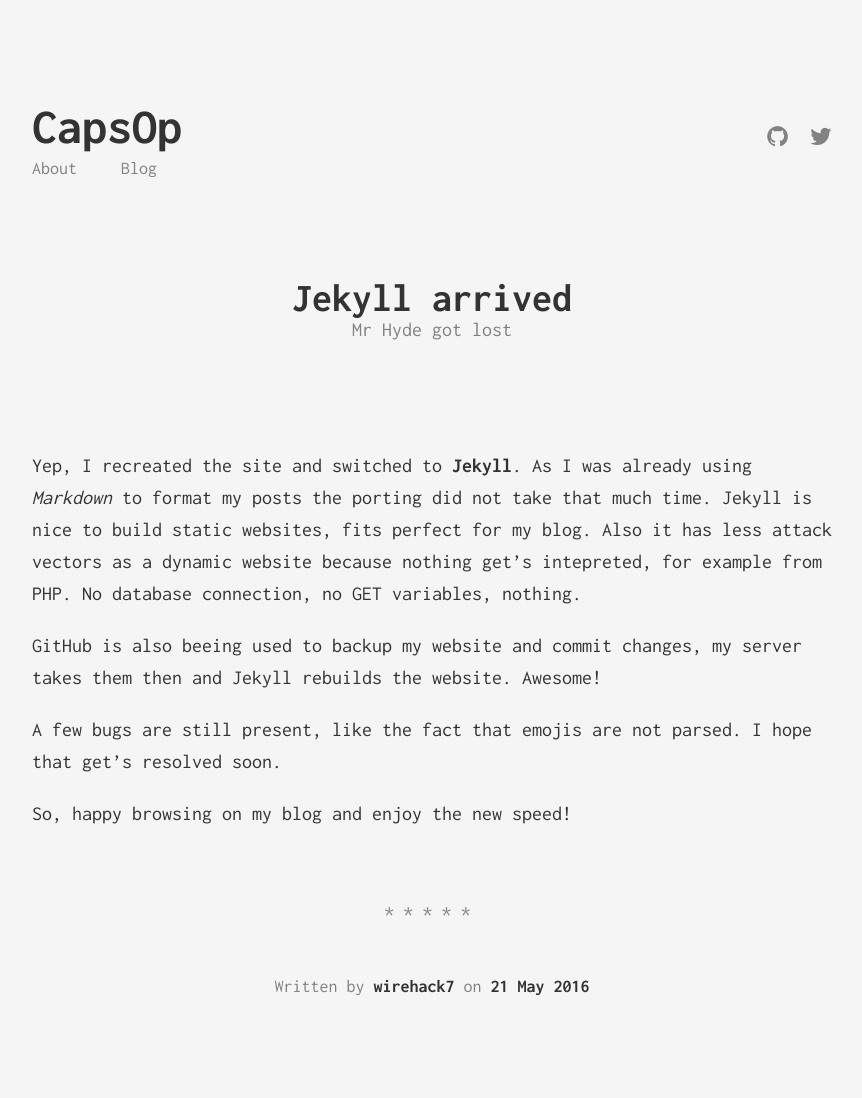
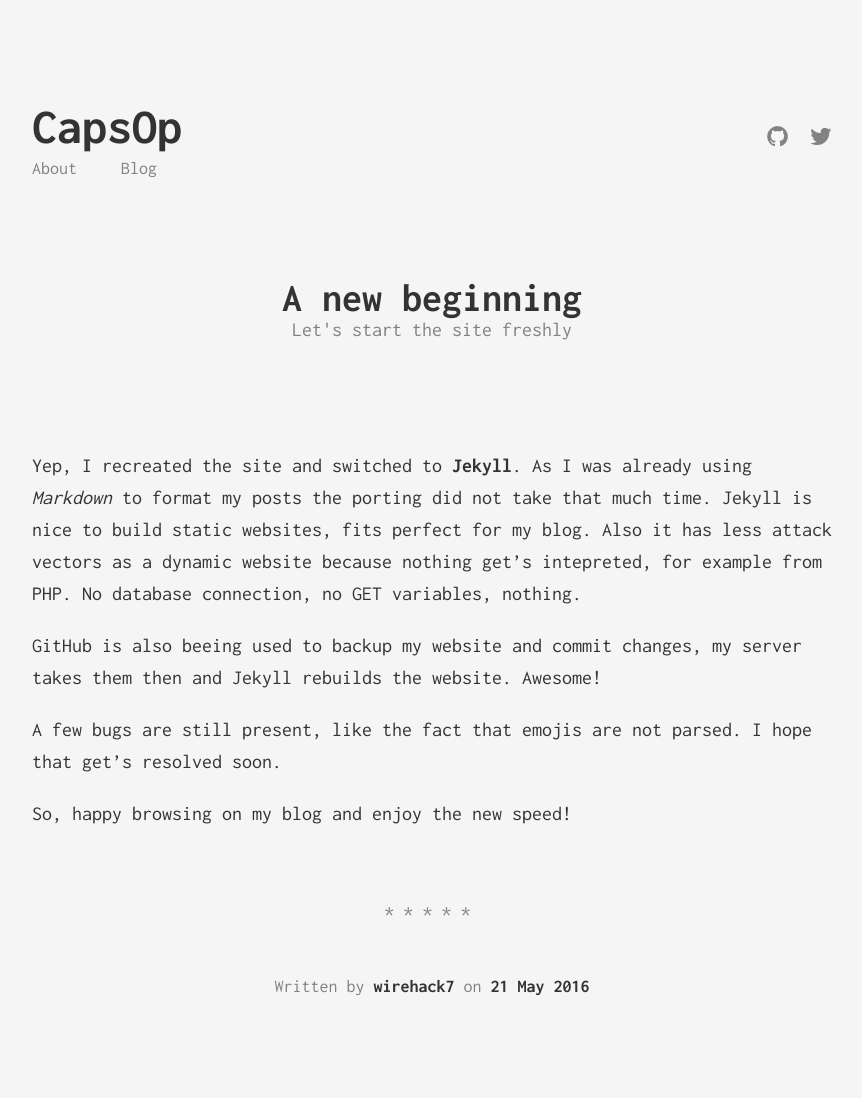
Before and after one commit to wirehack7/capsop.com, a Jekyll site: the page built from _posts/2016-05-21-jekyll.markdown, in a window 1280 px wide. Shown: the whole page, without its empty margins (208-1070 px from the left). Built offline with Jekyll 4.4.1, drawn with Linux system fonts in a browser that asks for light colours; comment, search, counter and statistics services are not loaded.

Commit message:
no message

```diff
--- a/_posts/2014-11-07-beginning.markdown
+++ b/_posts/2014-11-07-beginning.markdown
@@ -3,7 +3,7 @@
 title:  "A new beginning"
 subtitle: "Let's start the site freshly"
 date:   2014-11-07 03:41:23
-category: itsec
+category: personal
 ---
 
 Today I am starting my new blog. I had to reinstall the server because of a OS fail and had no backup from my old blog. So I have to start again from the beginning. This time with an own, hand crafted design. I hope you are enyoing it.
--- a/_posts/2016-05-21-welcome-to-jekyll.markdown
+++ b/_posts/2016-05-21-jekyll.markdown
@@ -1,10 +1,11 @@
 ---
 layout: post
-title:  "Jekyll arrived"
-subtitle: "Mr Hyde got lost"
-date:   2016-05-21 18:38:40
+title:  "A new beginning"
+subtitle: "Let's start the site freshly"
+date:   2016-05-21 18:55:23
 category: personal
 ---
+
 Yep, I recreated the site and switched to **Jekyll**. As I was already using *Markdown* to format my posts the porting did not take that much time. Jekyll is nice to build static websites, fits perfect for my blog.
 Also it has less attack vectors as a dynamic website because nothing get's intepreted, for example from PHP. No database connection, no GET variables, nothing.
 
```
